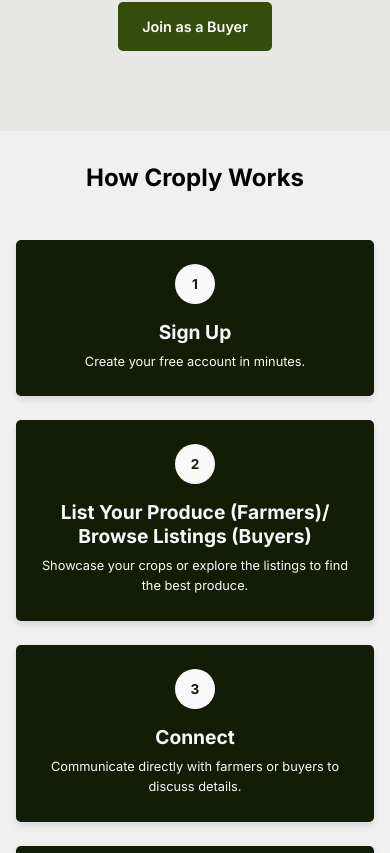
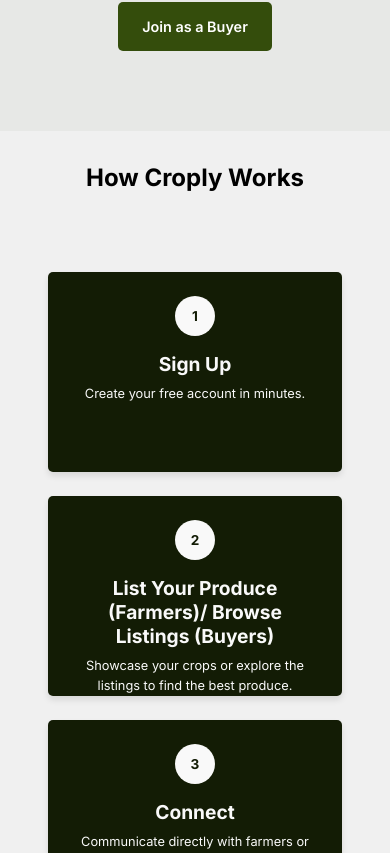
Before and after one commit to mmanueljoe/croply, a React (Vite) app: page / in a window 390 px wide. Shown: the part 5458-6311 px from the top of the page. Built offline with nearby package versions, Linux system fonts and the light colour scheme; a web font is replaced by a local one.

Commit message:
updated how it work section

```diff
--- a/src/components/HowItWorks/HowItWorks.css
+++ b/src/components/HowItWorks/HowItWorks.css
@@ -3,7 +3,7 @@
     margin: 0 auto;
     padding: 4rem 1rem;
     text-align: center;
-    max-width: 1200px;
+    min-height: 100vh;
 }
 
 /* Title */
@@ -16,9 +16,10 @@
 /* Content container */
 .how-it-works-content {
     display: grid;
-    grid-template-columns: repeat(auto-fit, minmax(300px, 1fr)); /* Ensures equal size */
+    grid-template-columns: 1fr 1fr;
     gap: 1.5rem;
     justify-content: center;
+    padding: 2rem;
 }
 
 /* Individual items */
@@ -32,6 +33,8 @@
     flex-direction: column;
     align-items: center;
     text-align: center;
+    width: 100%;
+    height: 220px;
 }
 
 .how-it-works-item:hover {
@@ -94,6 +97,9 @@
     .how-it-works-text p {
         font-size: 0.85rem;
     }
+    .how-it-works-item{
+        height: 250px;
+    }
 }
 
 /* Mobile: Single column but equal width */
@@ -113,6 +119,7 @@
     .how-it-works-item {
         padding: 1.5rem;
         width: 100%; /* Ensures equal width */
+        height: 200px;
     }
 
     .how-it-works-text span {
--- a/src/components/HowItWorks/HowItWorks.jsx
+++ b/src/components/HowItWorks/HowItWorks.jsx
@@ -61,6 +61,7 @@
     </div>
     </>
   )
+
 }
 
 export default HowItWorks
```
